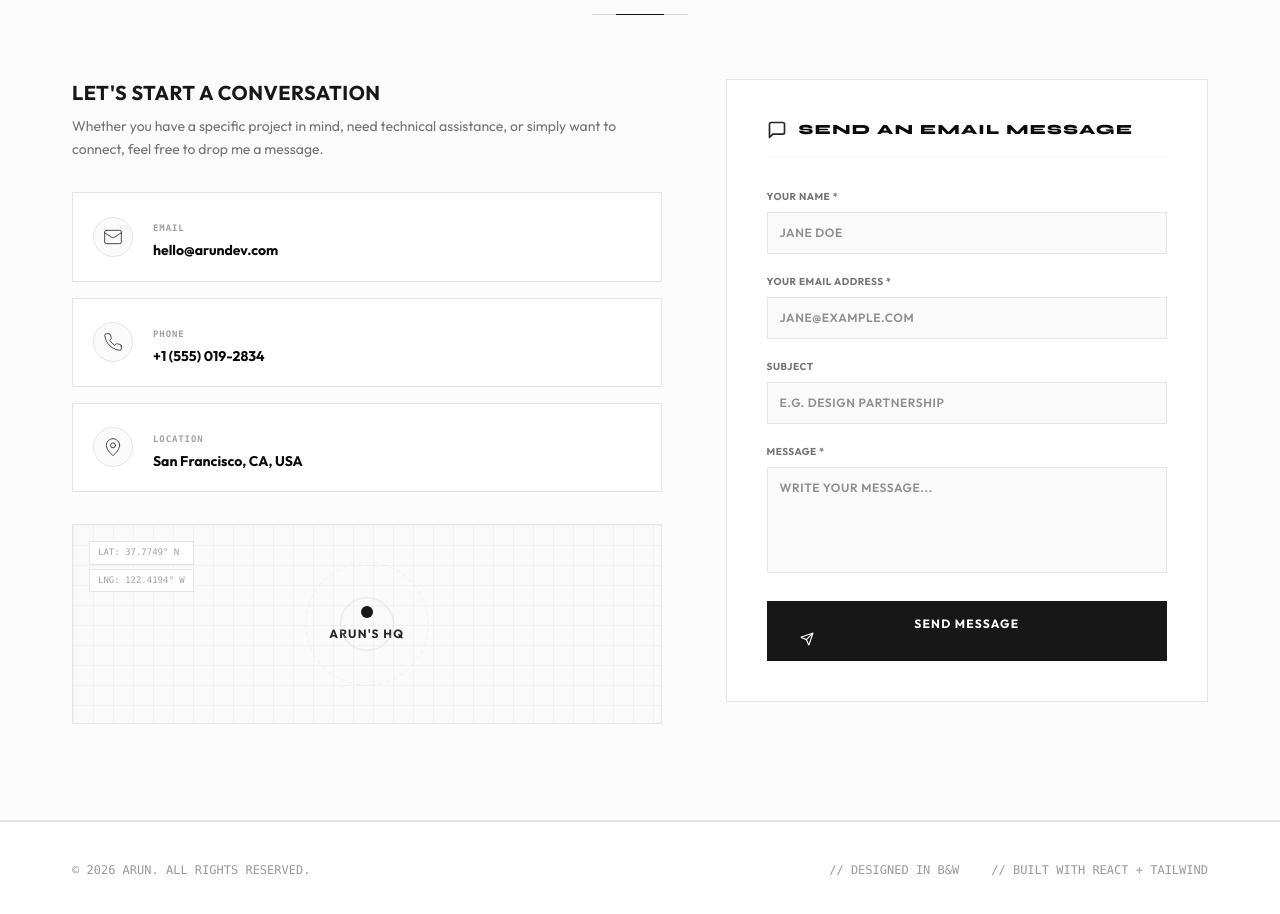
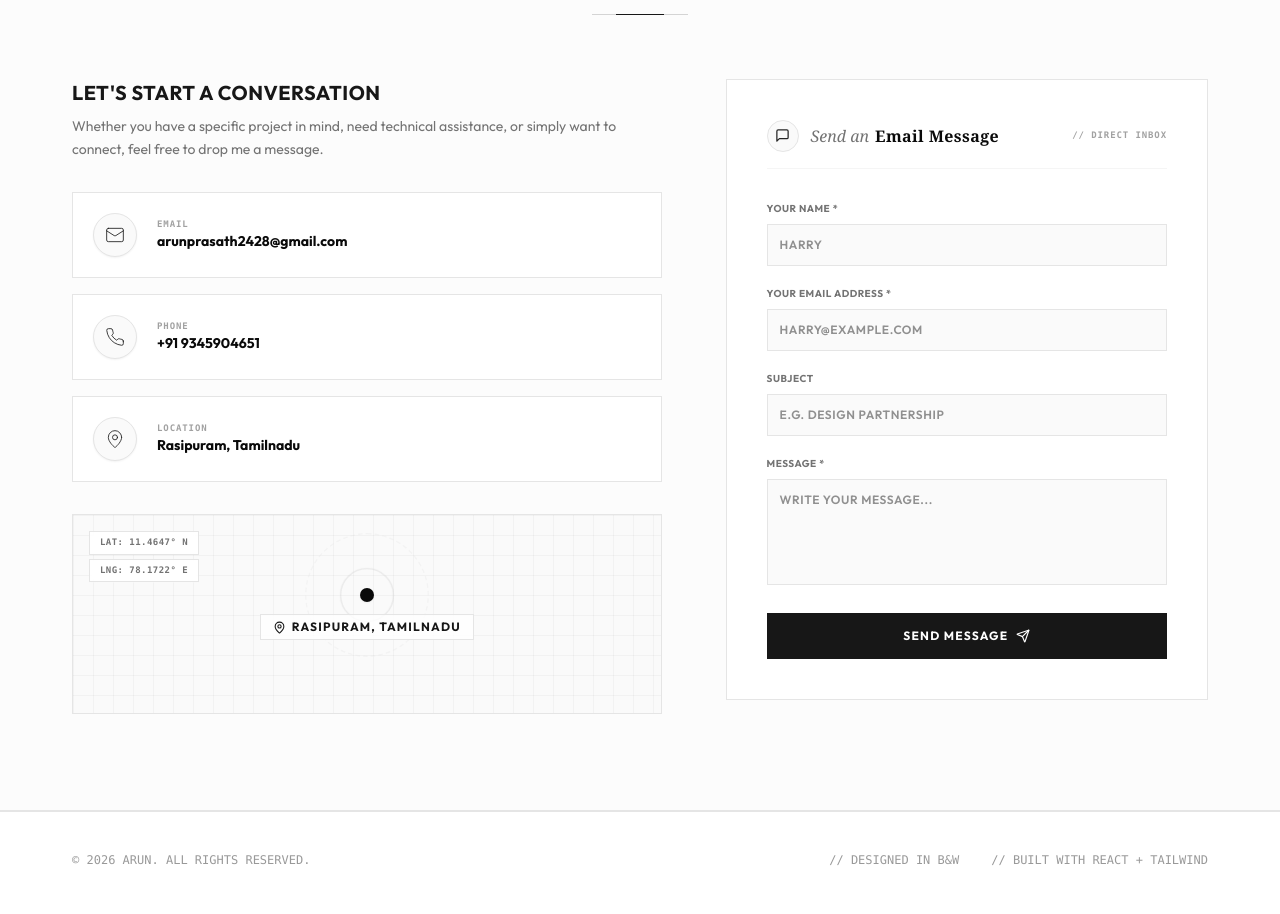
Before and after one commit to arunprasath1220/Arun-sPortfolio, a React (Vite) app: page / in a window 1280 px wide. Shown: the part 5000-5914 px from the top of the page. Built offline with nearby package versions, Linux system fonts and the light colour scheme.

Commit message:
contact info

```diff
--- a/src/index.css
+++ b/src/index.css
@@ -63,6 +63,21 @@
 @keyframes scaleIn {
   from { transform: scale(0.95); opacity: 0; }
   to { transform: scale(1); opacity: 1; }
+}
+
+@keyframes blink-card {
+  0%, 100% {
+    border-color: #e5e5e5;
+    transform: translateX(0px);
+  }
+  50% {
+    border-color: #0a0a0a;
+    transform: translateX(4px);
+  }
+}
+
+.animate-blink-card {
+  animation: blink-card 1.2s cubic-bezier(0.4, 0, 0.2, 1) 4;
 }
 
 /* Custom Scrollbar and Base Overrides */
--- a/src/pages/Contact/Contact.jsx
+++ b/src/pages/Contact/Contact.jsx
@@ -1,4 +1,4 @@
-import React, { useState } from 'react';
+import React, { useState, useEffect } from 'react';
 import { Mail, Phone, MapPin, Send, MessageSquare, AlertCircle } from 'lucide-react';
 
 const Contact = () => {
@@ -10,6 +10,28 @@ const Contact = () => {
   const [success, setSuccess] = useState(false);
   const [error, setError] = useState('');
   const [loading, setLoading] = useState(false);
+  const [isPhoneBlinking, setIsPhoneBlinking] = useState(false);
+
+  useEffect(() => {
+    let blinkTimer;
+    let delayTimer;
+
+    const handleHighlight = () => {
+      delayTimer = setTimeout(() => {
+        setIsPhoneBlinking(true);
+        blinkTimer = setTimeout(() => {
+          setIsPhoneBlinking(false);
+        }, 5000);
+      }, 300);
+    };
+
+    window.addEventListener('highlight-phone-card', handleHighlight);
+    return () => {
+      window.removeEventListener('highlight-phone-card', handleHighlight);
+      clearTimeout(delayTimer);
+      clearTimeout(blinkTimer);
+    };
+  }, []);
 
   const handleSubmit = (e) => {
     e.preventDefault();
@@ -46,20 +68,20 @@ const Contact = () => {
     {
       icon: <Mail size={20} className="stroke-1" />,
       label: 'EMAIL',
-      value: 'hello@arundev.com',
-      link: 'mailto:hello@arundev.com',
+      value: 'arunprasath2428@gmail.com',
+      link: 'mailto:arunprasath2428@gmail.com',
     },
     {
       icon: <Phone size={20} className="stroke-1" />,
       label: 'PHONE',
-      value: '+1 (555) 019-2834',
-      link: 'tel:+15550192834',
+      value: '+91 9345904651',
+      link: 'tel:+919345904651',
     },
     {
       icon: <MapPin size={20} className="stroke-1" />,
       label: 'LOCATION',
-      value: 'San Francisco, CA, USA',
-      link: 'https://maps.google.com',
+      value: 'Rasipuram, Tamilnadu',
+      link: 'https://maps.google.com/?q=Rasipuram,+Tamil+Nadu',
     },
   ];
 
@@ -84,52 +106,76 @@ const Contact = () => {
           </div>
 
           <div className="flex flex-col gap-4">
-            {contactDetails.map((detail, idx) => (
-              <a href={detail.link} key={idx} className="flex items-center gap-5 bg-white border border-neutral-200 p-5 rounded-none hover:border-neutral-950 hover:translate-x-1 transition-all duration-200" target="_blank" rel="noreferrer">
-                <div className="w-10 h-10 bg-neutral-50 border border-neutral-200 text-neutral-800 rounded-full flex items-center justify-center">
+            {contactDetails.map((detail, idx) => {
+              const isPhone = detail.label === 'PHONE';
+              return (
+                <a
+                  href={detail.link}
+                  key={idx}
+                  id={isPhone ? 'phone-card' : undefined}
+                  className={`flex items-center gap-5 bg-white border border-neutral-200 p-5 rounded-none hover:border-neutral-950 hover:translate-x-1 transition-all duration-200 ${
+                    isPhone && isPhoneBlinking ? 'animate-blink-card' : ''
+                  }`}
+                  target="_blank"
+                  rel="noreferrer"
+                >
+                  <div className="w-11 h-11 bg-neutral-50 border border-neutral-200 text-neutral-900 rounded-full flex items-center justify-center shrink-0 shadow-xs">
                     {detail.icon}
                   </div>
-                <div>
-                  <span className="font-mono text-[9px] text-neutral-400 font-bold tracking-widest uppercase">{detail.label}</span>
-                  <h4 className="text-sm font-bold text-neutral-950 mt-1 leading-snug">{detail.value}</h4>
+                  <div className="flex flex-col justify-center">
+                    <span className="font-mono text-[9px] text-neutral-400 font-bold tracking-widest uppercase leading-tight">{detail.label}</span>
+                    <h4 className="text-sm font-bold text-neutral-950 mt-0.5 leading-snug">{detail.value}</h4>
                   </div>
                 </a>
-            ))}
+              );
+            })}
           </div>
 
           {/* Minimal B&W Map frame placeholder */}
           <div className="h-[200px] bg-white border border-neutral-200 rounded-none relative overflow-hidden p-2">
             <div className="absolute top-4 left-4 flex flex-col gap-1 z-10">
-              <span className="font-mono text-[9px] text-neutral-400 bg-white py-1 px-2 border border-neutral-200">LAT: 37.7749° N</span>
-              <span className="font-mono text-[9px] text-neutral-400 bg-white py-1 px-2 border border-neutral-200">LNG: 122.4194° W</span>
+              <span className="font-mono text-[9px] text-neutral-500 bg-white/90 backdrop-blur-xs py-1 px-2.5 border border-neutral-200 font-semibold tracking-wider">LAT: 11.4647° N</span>
+              <span className="font-mono text-[9px] text-neutral-500 bg-white/90 backdrop-blur-xs py-1 px-2.5 border border-neutral-200 font-semibold tracking-wider">LNG: 78.1722° E</span>
             </div>
 
             <div className="absolute inset-0 bg-[linear-gradient(to_right,rgba(0,0,0,0.03)_1px,transparent_1px),linear-gradient(to_bottom,rgba(0,0,0,0.03)_1px,transparent_1px)] bg-[size:20px_20px] bg-neutral-50 flex flex-col items-center justify-center">
+              <div className="relative flex items-center justify-center mb-3">
                 <div className="absolute w-10 h-10 border border-neutral-300 rounded-full animate-pulse-radar"></div>
                 <div className="absolute w-20 h-20 border border-dashed border-neutral-200 rounded-full animate-pulse-radar-slow"></div>
-              <span className="w-3 h-3 bg-neutral-900 rounded-full z-10"></span>
-              <span className="font-sans font-bold text-xs tracking-widest text-neutral-800 mt-2 uppercase">ARUN'S HQ</span>
+                <span className="w-3.5 h-3.5 bg-neutral-950 rounded-full z-10 shadow-xs"></span>
+              </div>
+              <span className="font-sans font-extrabold text-xs tracking-widest text-neutral-900 uppercase flex items-center gap-1.5 z-10 bg-white/80 px-3 py-1 border border-neutral-200">
+                <MapPin size={13} className="text-neutral-900 shrink-0" /> RASIPURAM, TAMILNADU
+              </span>
             </div>
           </div>
         </div>
 
         {/* Form Column */}
         <div className="bg-white border border-neutral-200 p-8 md:p-10 rounded-none">
-          <div className="flex items-center gap-3 mb-8 border-b border-neutral-100 pb-4">
-            <MessageSquare size={20} className="text-neutral-800" />
-            <h3 className="font-display font-extrabold text-sm text-neutral-950 uppercase tracking-widest">SEND AN EMAIL MESSAGE</h3>
+          <div className="flex items-center justify-between border-b border-neutral-100 pb-4 mb-8">
+            <div className="flex items-center gap-3">
+              <div className="w-8 h-8 bg-neutral-50 border border-neutral-200 text-neutral-800 rounded-full flex items-center justify-center shrink-0">
+                <MessageSquare size={15} />
+              </div>
+              <h3 className="flex items-center gap-1.5 leading-none">
+                <span className="font-serif italic text-base text-neutral-500 font-normal">Send an</span>
+                <span className="font-serif font-bold text-base text-neutral-950 tracking-wide">Email Message</span>
+              </h3>
+            </div>
+            <span className="font-mono text-[9px] text-neutral-400 font-bold uppercase tracking-widest hidden sm:inline-block">// DIRECT INBOX</span>
           </div>
 
           <form className="flex flex-col gap-5" onSubmit={handleSubmit}>
             {error && (
-              <div className="bg-red-950/5 border border-red-500/20 text-red-600 p-3 rounded-none flex items-center gap-2 text-xs font-bold uppercase tracking-wider">
-                <AlertCircle size={16} />
+              <div className="bg-red-950/5 border border-red-500/20 text-red-600 p-3.5 rounded-none flex items-center gap-2.5 text-xs font-bold uppercase tracking-wider">
+                <AlertCircle size={16} className="shrink-0" />
                 <span>{error}</span>
               </div>
             )}
 
             {success && (
-              <div className="bg-green-950/5 border border-green-500/20 text-green-600 p-3 rounded-none text-xs font-bold uppercase tracking-wider">
+              <div className="bg-green-950/5 border border-green-500/20 text-green-600 p-3.5 rounded-none text-xs font-bold uppercase tracking-wider">
                 <span>Your message has been sent successfully! I will get back to you shortly.</span>
               </div>
             )}
@@ -141,8 +187,8 @@ const Contact = () => {
                 type="text"
                 value={name}
                 onChange={(e) => setName(e.target.value)}
-                placeholder="Jane Doe"
-                className="bg-neutral-50 border border-neutral-200 text-neutral-800 p-3 rounded-none text-xs font-semibold tracking-wider uppercase focus:border-neutral-950 transition-colors duration-200 outline-none"
+                placeholder="Harry"
+                className="bg-neutral-50 border border-neutral-200 text-neutral-800 p-3 rounded-none text-xs font-semibold tracking-wider uppercase focus:border-neutral-950 focus:bg-white transition-all duration-200 outline-none"
                 disabled={loading}
                 required
               />
@@ -155,8 +201,8 @@ const Contact = () => {
                 type="email"
                 value={email}
                 onChange={(e) => setEmail(e.target.value)}
-                placeholder="jane@example.com"
-                className="bg-neutral-50 border border-neutral-200 text-neutral-800 p-3 rounded-none text-xs font-semibold tracking-wider uppercase focus:border-neutral-950 transition-colors duration-200 outline-none"
+                placeholder="harry@example.com"
+                className="bg-neutral-50 border border-neutral-200 text-neutral-800 p-3 rounded-none text-xs font-semibold tracking-wider uppercase focus:border-neutral-950 focus:bg-white transition-all duration-200 outline-none"
                 disabled={loading}
                 required
               />
@@ -170,7 +216,7 @@ const Contact = () => {
                 value={subject}
                 onChange={(e) => setSubject(e.target.value)}
                 placeholder="e.g. Design Partnership"
-                className="bg-neutral-50 border border-neutral-200 text-neutral-800 p-3 rounded-none text-xs font-semibold tracking-wider uppercase focus:border-neutral-950 transition-colors duration-200 outline-none"
+                className="bg-neutral-50 border border-neutral-200 text-neutral-800 p-3 rounded-none text-xs font-semibold tracking-wider uppercase focus:border-neutral-950 focus:bg-white transition-all duration-200 outline-none"
                 disabled={loading}
               />
             </div>
@@ -183,16 +229,17 @@ const Contact = () => {
                 onChange={(e) => setMessage(e.target.value)}
                 placeholder="Write your message..."
                 rows="5"
-                className="bg-neutral-50 border border-neutral-200 text-neutral-800 p-3 rounded-none text-xs font-semibold tracking-wider uppercase focus:border-neutral-950 transition-colors duration-200 outline-none resize-none"
+                className="bg-neutral-50 border border-neutral-200 text-neutral-800 p-3 rounded-none text-xs font-semibold tracking-wider uppercase focus:border-neutral-950 focus:bg-white transition-all duration-200 outline-none resize-none"
                 disabled={loading}
                 required
               ></textarea>
             </div>
 
-            <button type="submit" className="w-full justify-center bg-neutral-900 text-white border border-neutral-900 py-3.5 px-8 text-xs font-bold uppercase tracking-widest hover:bg-transparent hover:text-neutral-900 transition-colors duration-300 cursor-pointer mt-2" disabled={loading}>
+            <button type="submit" className="w-full flex items-center justify-center gap-2 bg-neutral-900 text-white border border-neutral-900 py-3.5 px-8 text-xs font-bold uppercase tracking-widest hover:bg-transparent hover:text-neutral-900 transition-colors duration-300 cursor-pointer mt-2" disabled={loading}>
               {loading ? 'Sending...' : (
                 <>
-                  Send Message <Send size={14} />
+                  <span>Send Message</span>
+                  <Send size={14} className="shrink-0" />
                 </>
               )}
             </button>
--- a/src/pages/Home/Home.jsx
+++ b/src/pages/Home/Home.jsx
@@ -16,6 +16,8 @@ const Home = ({ setActiveSection }) => {
         top: offsetPosition,
         behavior: 'smooth'
       });
+
+      window.dispatchEvent(new CustomEvent('highlight-phone-card'));
     }
   };
 
```
Lines whose indentation alone changed are shown as unchanged.
